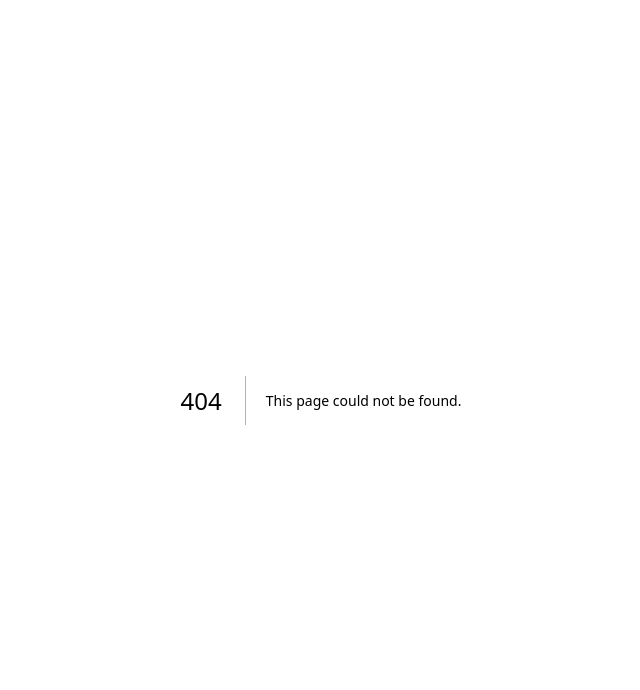
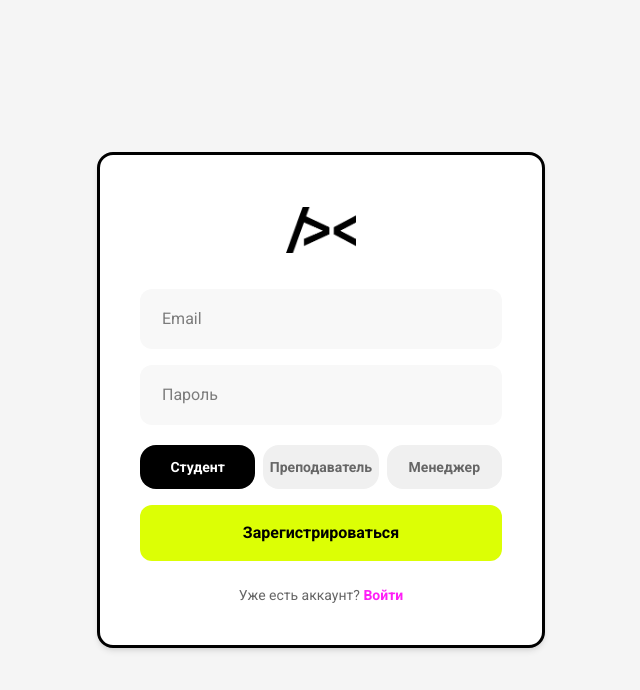
Before and after one commit to iamchris0/hsebookingservice_rag, a Next.js app in the folder frontend/: page /register in a window 1280 px wide. Before the commit this address had no page. Shown: the top 690 px of the page, without its empty margins (319-959 px from the left). Built offline with nearby package versions, Linux system fonts and the light colour scheme; no server answers.

Commit message:
Add simple register beginner form

```diff
--- a/frontend/src/app/page.tsx
+++ b/frontend/src/app/page.tsx
@@ -1,6 +1,6 @@
 "use client";
 
-import { useState, useEffect } from 'react';
+import { useState } from 'react';
 import { useRouter } from 'next/navigation';
 
 // URL бэкенда - можно задать через переменную окружения NEXT_PUBLIC_BACKEND_URL
@@ -187,7 +187,7 @@ export default function Login() {
               type="button"
               className="hover:opacity-70 transition-opacity font-semibold"
               style={{ color: '#ff1ef7' }}
-              onClick={() => console.log('Register clicked')}
+              onClick={() => router.push('/register')}
             >
               Нажмите здесь
             </button>
--- /dev/null
+++ b/frontend/src/app/register/page.tsx
@@ -0,0 +1,285 @@
+"use client";
+
+import { useState } from 'react';
+import { useRouter } from 'next/navigation';
+
+const BACKEND_URL = process.env.NEXT_PUBLIC_BACKEND_URL || 'http://localhost:3001';
+
+type Role = 'student' | 'teacher' | 'manager';
+
+const ROLE_LABELS: Record<Role, string> = {
+  student: 'Студент',
+  teacher: 'Преподаватель',
+  manager: 'Менеджер',
+};
+
+export default function Register() {
+  const [email, setEmail] = useState('');
+  const [password, setPassword] = useState('');
+  const [role, setRole] = useState<Role>('student');
+  const [lastName, setLastName] = useState('');
+  const [firstName, setFirstName] = useState('');
+  const [middleName, setMiddleName] = useState('');
+  const [adminPassword, setAdminPassword] = useState('');
+  const [error, setError] = useState('');
+  const [isLoading, setIsLoading] = useState(false);
+  const router = useRouter();
+
+  const isStaff = role === 'teacher' || role === 'manager';
+
+  const inputStyle = {
+    backgroundColor: '#f8f8f8',
+    color: '#000000',
+    border: '2px solid transparent',
+    borderRadius: '12px',
+  };
+
+  const focusStyle = (e: React.FocusEvent<HTMLInputElement>) => {
+    e.target.style.borderColor = '#2300fa';
+    e.target.style.backgroundColor = '#ffffff';
+  };
+
+  const blurStyle = (e: React.FocusEvent<HTMLInputElement>) => {
+    e.target.style.borderColor = 'transparent';
+    e.target.style.backgroundColor = '#f8f8f8';
+  };
+
+  const handleSubmit = async (e: React.FormEvent) => {
+    e.preventDefault();
+    setError('');
+    setIsLoading(true);
+
+    try {
+      const body: Record<string, string> = {
+        email,
+        password,
+        role,
+        firstName: isStaff ? firstName : '',
+        lastName: isStaff ? lastName : '',
+        middleName: isStaff ? middleName : '',
+      };
+      if (isStaff) {
+        body.adminPassword = adminPassword;
+      }
+
+      const response = await fetch(`${BACKEND_URL}/api/register`, {
+        method: 'POST',
+        headers: { 'Content-Type': 'application/json' },
+        credentials: 'include',
+        body: JSON.stringify(body),
+      });
+
+      const data = await response.json();
+
+      if (!response.ok) {
+        setError(data.error || 'Ошибка регистрации');
+        setIsLoading(false);
+        return;
+      }
+
+      if (data.token) {
+        localStorage.setItem('token', data.token);
+        localStorage.setItem('user', JSON.stringify(data.user));
+      }
+
+      if (role === 'student') {
+        router.push('/student/survey');
+      } else if (role === 'teacher') {
+        router.push('/teacher');
+      } else {
+        router.push('/manager');
+      }
+    } catch {
+      setError('Ошибка подключения к серверу');
+      setIsLoading(false);
+    }
+  };
+
+  return (
+    <div
+      className="min-h-screen flex items-center justify-center py-12 px-4 sm:px-6 lg:px-8"
+      style={{ backgroundColor: '#f5f5f5' }}
+    >
+      <div
+        className="w-full space-y-6 bg-white p-10 rounded-xl shadow-md"
+        style={{
+          backgroundColor: '#ffffff',
+          border: '3px solid #000000',
+          maxWidth: isStaff ? '640px' : '448px',
+          transition: 'max-width 0.2s ease',
+        }}
+      >
+        {/* Logo */}
+        <div className="flex justify-center mb-6">
+          <div
+            style={{
+              WebkitMaskImage: 'url(../../logo.png)',
+              WebkitMaskRepeat: 'no-repeat',
+              WebkitMaskPosition: 'center',
+              WebkitMaskSize: 'contain',
+              maskImage: 'url(../../logo.png)',
+              maskRepeat: 'no-repeat',
+              maskPosition: 'center',
+              maskSize: 'contain',
+              height: '70px',
+              width: '70px',
+              backgroundColor: '#000000',
+            }}
+          />
+        </div>
+
+        {/* Error */}
+        {error && (
+          <div className="px-5 py-3 rounded-lg" style={{ backgroundColor: '#fee', border: '2px solid #fcc' }}>
+            <p className="text-sm" style={{ color: '#c00', textAlign: 'center' }}>{error}</p>
+          </div>
+        )}
+
+        <form onSubmit={handleSubmit} className="space-y-4">
+          {/* Email */}
+          <input
+            type="email"
+            value={email}
+            onChange={(e) => { setEmail(e.target.value); setError(''); }}
+            placeholder="Email"
+            className="w-full px-5 py-4 text-base outline-none transition-all"
+            style={inputStyle}
+            onFocus={focusStyle}
+            onBlur={blurStyle}
+            disabled={isLoading}
+            required
+          />
+
+          {/* Password */}
+          <input
+            type="password"
+            value={password}
+            onChange={(e) => { setPassword(e.target.value); setError(''); }}
+            placeholder="Пароль"
+            className="w-full px-5 py-4 text-base outline-none transition-all"
+            style={inputStyle}
+            onFocus={focusStyle}
+            onBlur={blurStyle}
+            disabled={isLoading}
+            required
+          />
+
+          {/* Role selector */}
+          <div className="flex gap-2 pt-1">
+            {(['student', 'teacher', 'manager'] as Role[]).map((r) => (
+              <button
+                key={r}
+                type="button"
+                onClick={() => {
+                  setRole(r);
+                  setAdminPassword('');
+                  setFirstName('');
+                  setLastName('');
+                  setMiddleName('');
+                  setError('');
+                }}
+                disabled={isLoading}
+                className="flex-1 py-3 text-sm font-semibold transition-all rounded-xl"
+                style={{
+                  backgroundColor: role === r ? '#000000' : '#f0f0f0',
+                  color: role === r ? '#ffffff' : '#666666',
+                  border: 'none',
+                }}
+              >
+                {ROLE_LABELS[r]}
+              </button>
+            ))}
+          </div>
+
+          {/* Staff-only fields */}
+          {isStaff && (
+            <>
+              {/* Last name / First name / Middle name in one row */}
+              <div style={{ display: 'grid', gridTemplateColumns: 'repeat(3, 1fr)', gap: '8px' }}>
+                <input
+                  type="text"
+                  value={lastName}
+                  onChange={(e) => { setLastName(e.target.value); setError(''); }}
+                  placeholder="Фамилия"
+                  className="w-full px-4 py-4 text-base outline-none transition-all"
+                  style={inputStyle}
+                  onFocus={focusStyle}
+                  onBlur={blurStyle}
+                  disabled={isLoading}
+                  required
+                />
+                <input
+                  type="text"
+                  value={firstName}
+                  onChange={(e) => { setFirstName(e.target.value); setError(''); }}
+                  placeholder="Имя"
+                  className="w-full px-4 py-4 text-base outline-none transition-all"
+                  style={inputStyle}
+                  onFocus={focusStyle}
+                  onBlur={blurStyle}
+                  disabled={isLoading}
+                  required
+                />
+                <input
+                  type="text"
+                  value={middleName}
+                  onChange={(e) => { setMiddleName(e.target.value); setError(''); }}
+                  placeholder="Отчество"
+                  className="w-full px-4 py-4 text-base outline-none transition-all"
+                  style={inputStyle}
+                  onFocus={focusStyle}
+                  onBlur={blurStyle}
+                  disabled={isLoading}
+                />
+              </div>
+
+              {/* Admin password */}
+              <input
+                type="password"
+                value={adminPassword}
+                onChange={(e) => { setAdminPassword(e.target.value); setError(''); }}
+                placeholder="Пароль доступа"
+                className="w-full px-5 py-4 text-base outline-none transition-all"
+                style={inputStyle}
+                onFocus={focusStyle}
+                onBlur={blurStyle}
+                disabled={isLoading}
+                required
+              />
+            </>
+          )}
+
+          {/* Submit */}
+          <button
+            type="submit"
+            disabled={isLoading}
+            className="w-full px-6 py-4 font-semibold transition-all hover:shadow-lg disabled:opacity-50 disabled:cursor-not-allowed"
+            style={{
+              backgroundColor: '#dcff05',
+              color: '#000000',
+              border: 'none',
+              borderRadius: '12px',
+            }}
+          >
+            {isLoading ? 'Регистрация...' : 'Зарегистрироваться'}
+          </button>
+        </form>
+
+        {/* Back to login */}
+        <div className="text-center">
+          <p className="text-sm" style={{ color: '#666666' }}>
+            Уже есть аккаунт?{' '}
+            <button
+              type="button"
+              className="hover:opacity-70 transition-opacity font-semibold"
+              style={{ color: '#ff1ef7' }}
+              onClick={() => router.push('/')}
+            >
+              Войти
+            </button>
+          </p>
+        </div>
+      </div>
+    </div>
+  );
+}
```
Also changed, not shown: 1 other file (tests, documents, lock files or other folders).
